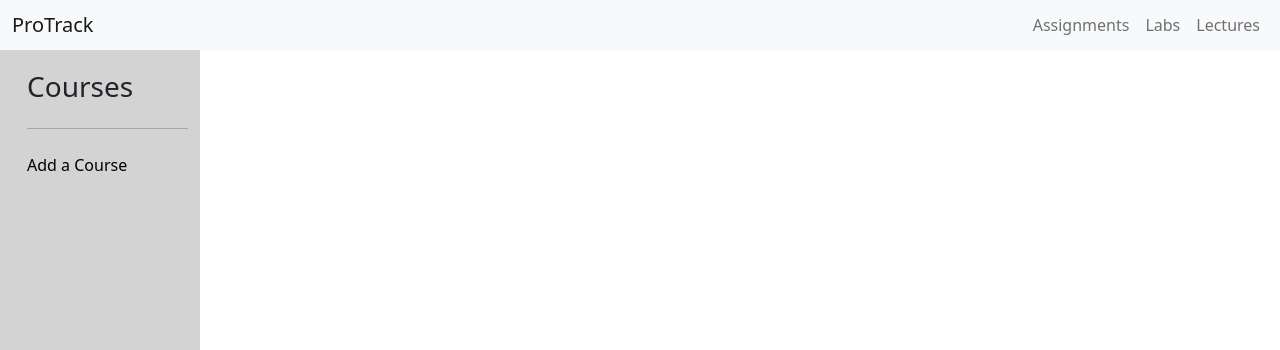
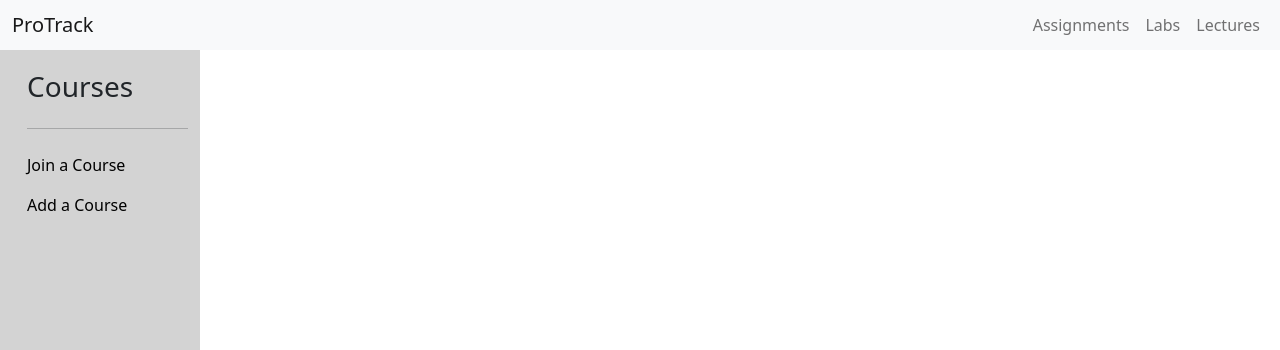
Before and after one commit to annegu/TravelBud, a Flask app: page / in a window 1280 px wide. Shown: the top 350 px of the page. Run offline with Flask 2, Linux system fonts and the light colour scheme; some libraries are stand-ins or nearby versions.

Commit message:
Add link to /findCourse in sidebar nav

```diff
--- a/templates/coursePage.html
+++ b/templates/coursePage.html
@@ -32,8 +32,13 @@
             <hr>
 
             <li class="nav-item">
+                <a class="nav-link" href="/findCourse">Join a Course</a>
+            </li>
+
+            <li class="nav-item">
                 <a class="nav-link" href="/newCourse">Add a Course</a>
             </li>
+
          </ul>
         </div>
     </nav>
--- a/templates/newCourse.html
+++ b/templates/newCourse.html
@@ -27,9 +27,14 @@
 
             <hr>
 
+            <li class="nav-item">
+                <a class="nav-link" href="/findCourse">Join a Course</a>
+            </li>
+
             <li class="nav-item active">
                 <a class="nav-link" href="/newCourse">Add a Course</a>
             </li>
+
          </ul>
         </div>
     </nav>
```
